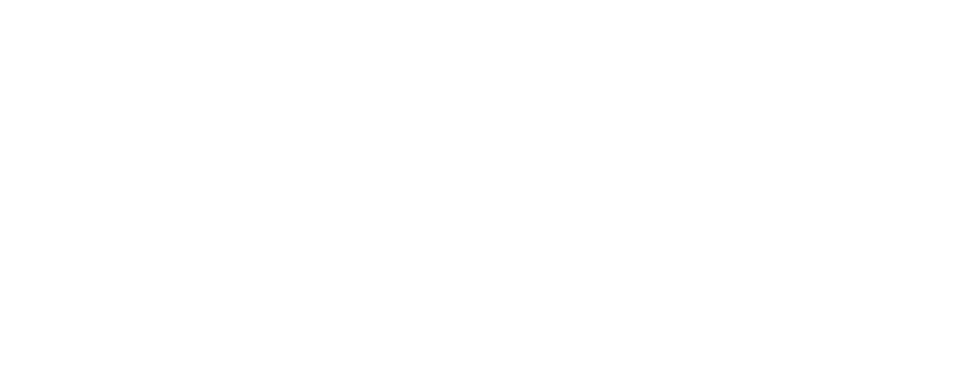
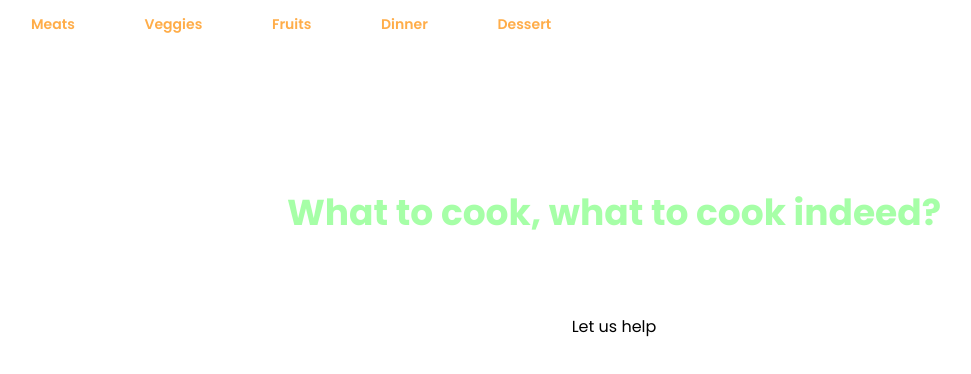
Before and after one commit to vickifraga/curso-definitivo-css, a plain HTML site: page index.html in a window 1280 px wide. Shown: the whole page, without its empty margins (26-997 px from the left). Drawn offline with Linux system fonts and the light colour scheme.

Commit message:
Se decidió la fuente Poppins, se agregó al index un nav bar y una mini home page

```diff
--- a/index.html
+++ b/index.html
@@ -6,8 +6,27 @@
     <meta name="viewport" content="width=device-width, initial-scale=1.0">
     <title>Clase CSS</title>
     <link rel="stylesheet" href="style/index-style.css">
+    <link rel="preconnect" href="https://fonts.googleapis.com">
+    <link rel="preconnect" href="https://fonts.gstatic.com" crossorigin>
+    <link href="https://fonts.googleapis.com/css2?family=Poppins:ital,wght@0,100;0,200;0,300;0,400;0,500;0,600;0,700;0,800;0,900;1,100;1,200;1,300;1,400;1,500;1,600;1,700;1,800;1,900&family=Quicksand:wght@300;500;700&display=swap" rel="stylesheet">
 </head>
 <body>
-
+    <header>
+        <nav>
+            <ul class="main-nav">
+                <li class="main-nav__item"> <a href="">Meats</a></li>
+                <li class="main-nav__item"> <a href="">Veggies</a></li>
+                <li class="main-nav__item"> <a href="">Fruits</a></li>
+                <li class="main-nav__item"> <a href="">Dinner</a></li>
+                <li class="main-nav__item"> <a href="">Dessert</a></li>
+            </ul>
+        </nav>
+    </header>
+    <main>
+        <section class="main-section">
+            <h1>What to cook, what to cook indeed?</h1>
+            <p>Let us help </p>
+        </section>
+    </main>
 </body>
 </html>
--- a/style/index-style.css
+++ b/style/index-style.css
@@ -0,0 +1,71 @@
+:root {
+    --weird-magenta: #ff59f3;
+    --darkpink: #ff5e86;
+    --cute-orange: #ffad49;
+    --yellow-lemon: #f7e760;
+    --cool-green: #a6ffa7;
+    --sm: 14px;
+    --md: 16px;
+    --lg: 18px;
+    --xl: 36px;
+    }
+* {
+
+}
+    body {
+    font-family: 'Poppins', sans-serif;
+    margin: 0;
+}
+nav {
+    justify-content: center;
+}
+.main-nav {
+    padding: 0;
+    list-style: none;
+    font-size: var(--sm);
+
+}
+
+.main-nav__item {
+    font-weight: 600;
+    display: inline-block;
+
+}
+.main-nav__item a {
+    text-decoration: none;
+    color: var(--cute-orange);
+    border: 1px solid white;
+    padding: 8px;
+    border-radius: 12px;
+    margin-left: 48px;
+}
+.main-nav__item a:hover {
+    color: var(--darkpink);
+    border-color: var(--darkpink);
+}
+.main-nav__item a:active{
+    background-color: var(--darkpink);
+    color: white;
+}
+
+main {
+    padding: 0;
+    margin: 0;
+    box-sizing: border-box;
+}
+
+.main-section {
+    margin-top: 120px;
+    width: 100%;
+    height: 200px;
+    display: grid;
+    grid-template-rows: 1fr auto;
+    justify-items: center;
+    align-self: center;
+}
+
+.main-section h1 {
+    color: var(--cool-green);
+    font-size: var(--xl);
+
+}
```
Also changed, not shown: desserts.html (added), dinner.html (added), fruits.html (added), meats.html (added), veggies.html (added).
